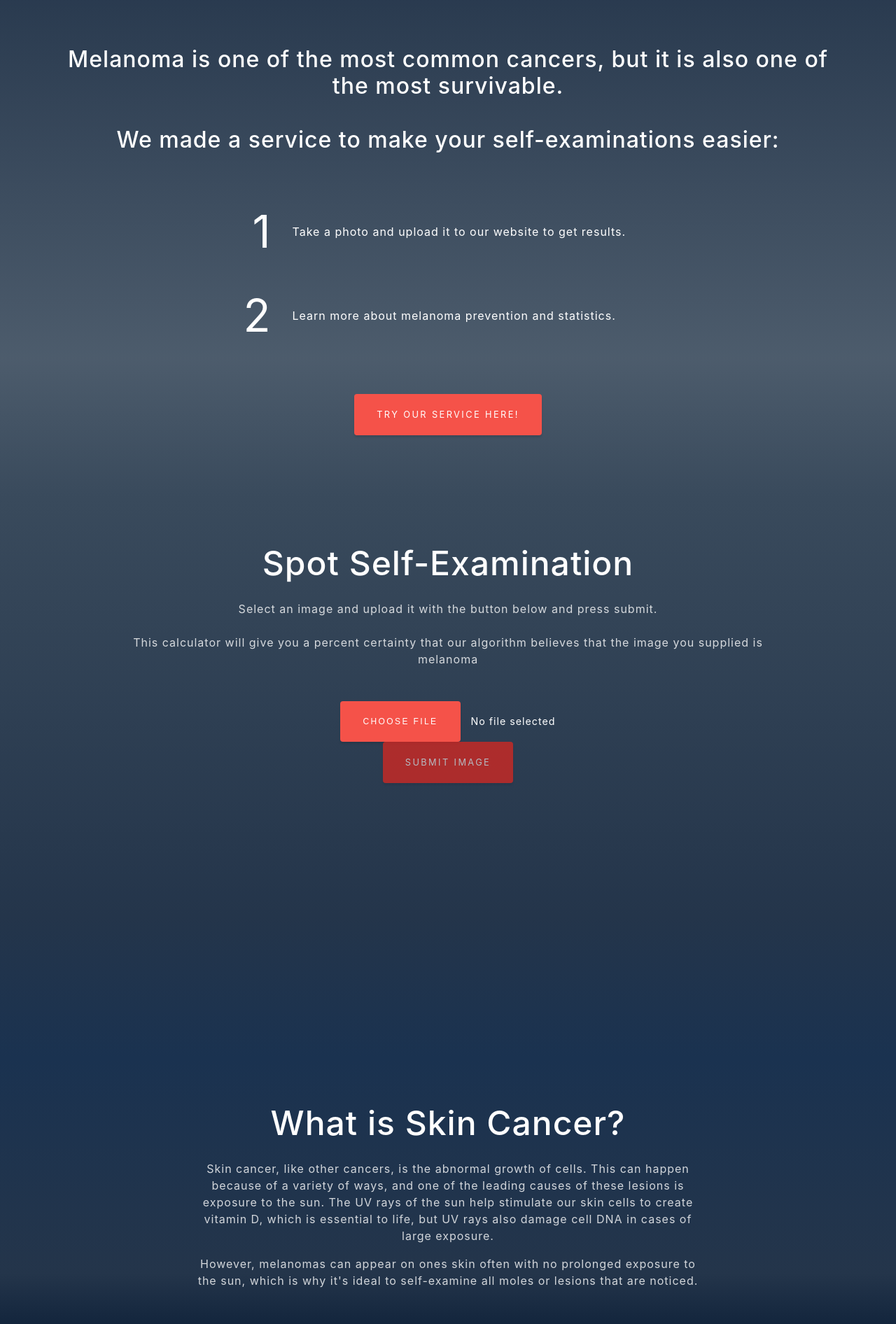
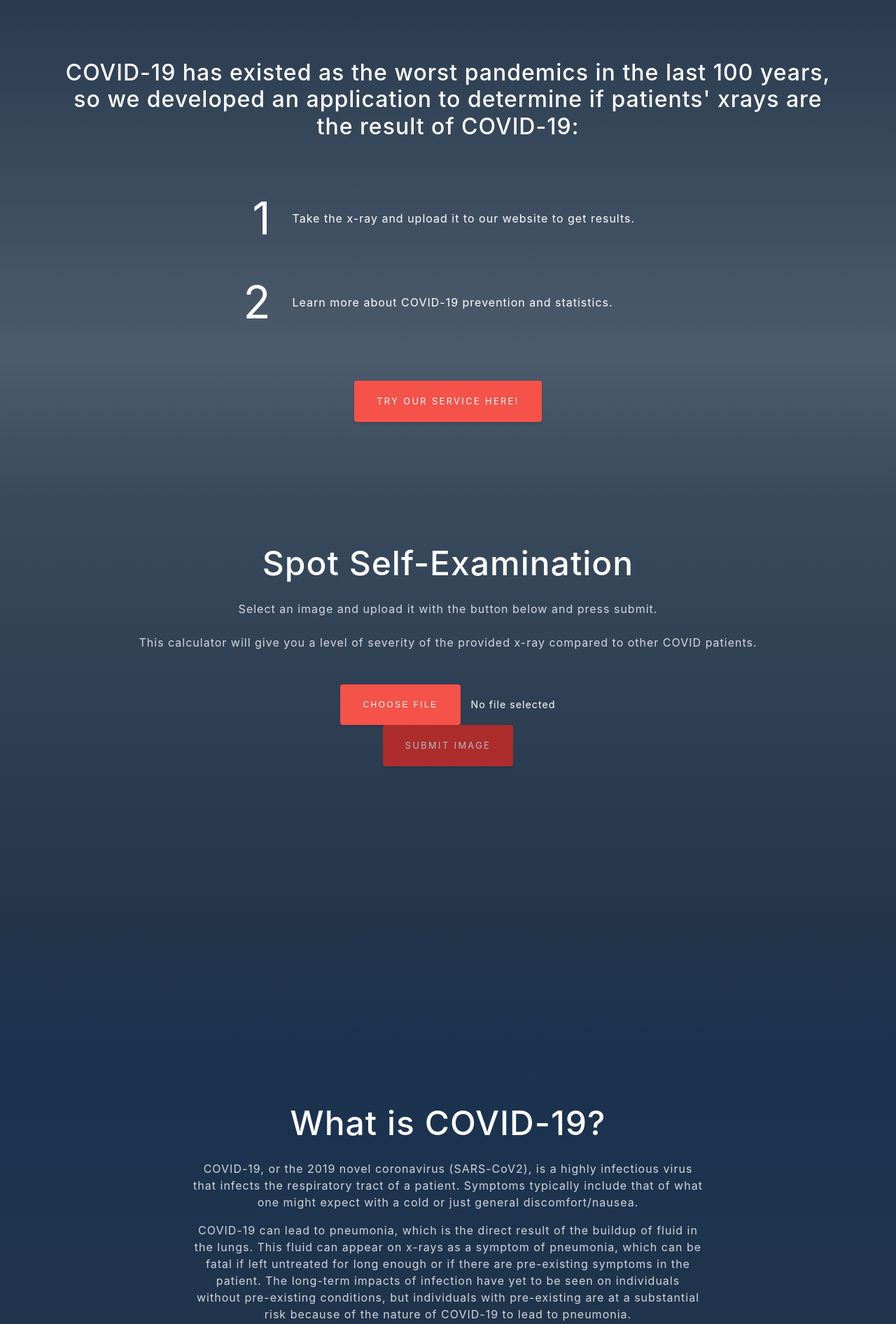
Before and after one commit to yu-eric/HackTheU2020, a Flask app: page / in a window 1280 px wide. Shown: the part 88-1980 px from the top of the page at 70% size. Run offline with Flask 2, Linux system fonts and the light colour scheme; some libraries are stand-ins or nearby versions.

Commit message:
Update site.html

```diff
--- a/templates/site.html
+++ b/templates/site.html
@@ -19,13 +19,13 @@
   <meta name="viewport" content="width=device-width, initial-scale=1, shrink-to-fit=no">
 
   <!-- Primary Meta Tags -->
-  <title>SkinCheck Cancer Self-Checking</title>
-  <meta name="title" content="SkinCheck Self-Checking">
+  <title>Covision x-ray checking</title>
+  <meta name="title" content="Covision x-ray verification">
   <meta name="description"
-        content="Skin cancer is one of the most common forms of cancers, but when detected quickly has a significantly higher survival rate.">
+        content="A simple chest x-ray can determine COVID-19.">
 
 
-  <title>SkinCheck Cancer Self-Checking</title>
+  <title>Covision x-ray verification</title>
 
 
 </head>
@@ -59,13 +59,12 @@
 <header class="home-section">
   <div id="home-container" class="container d-flex h-100 align-items-center">
     <div class="mx-auto text-center">
-      <h2 class="mx-auto mt"> Melanoma is one of the most common cancers, but it is also one of the most survivable.<br><br>
-        We made a service to make your self-examinations easier:
+      <h2 class="mx-auto mt">COVID-19 has existed as the worst pandemics in the last 100 years, so we developed an application to determine if patients' xrays are the result of COVID-19:
       </h2>
 
       <div class="row todo-row mt">
         <div class="col-1 todo-item">1</div>
-        <div class="col-9 col-sm-6"><p>Take a photo and upload it to our website to get results.</p></div>
+        <div class="col-9 col-sm-6"><p>Take the x-ray and upload it to our website to get results.</p></div>
       </div>
       <br>
       <div class="row todo-row">
@@ -73,7 +72,7 @@
           2
         </div>
         <div class="col-9 col-sm-6">
-          <p>Learn more about melanoma prevention and statistics.</p>
+          <p>Learn more about COVID-19 prevention and statistics.</p>
         </div>
       </div>
       <a href="#Try" class="btn-primary btn js-scroll-trigger">Try our service here!</a>
@@ -93,8 +92,7 @@
       <div class="col-lg-10 mx-auto">
         <h2 class="text-white mb-4 section-title">Spot Self-Examination</h2>
         <p class="text-white-80">Select an image and upload it with the button below and press submit.</p>
-        <p class="text-white-80">This calculator will give you a percent certainty that
-          our algorithm believes that the image you supplied is melanoma</p>
+        <p class="text-white-80">This calculator will give you a level of severity of the provided x-ray compared to other COVID patients.</p>
       </div>
     </div>
 
@@ -147,16 +145,26 @@
     <div class="container">
       <div class="row" id="about-title">
         <div class="col-lg-8 mx-auto">
-          <h2 class="text-white mb-4 text-center section-title">What is Skin Cancer?</h2>
-          <p class="text-white-80">Skin cancer, like other cancers, is the abnormal growth of cells.
-            This can happen because of a variety of ways, and one of the leading causes of these
-            lesions is exposure to the sun. The UV rays of the sun help stimulate our skin cells
-            to create vitamin D, which is essential to life, but UV rays also damage cell DNA in
-            cases of large exposure.
+          <h2 class="text-white mb-4 text-center section-title">What is COVID-19?</h2>
+          <p class="text-white-80">COVID-19, or the 2019 novel coronavirus (SARS-CoV2), is a highly infectious virus that infects the respiratory
+            tract of a patient. Symptoms typically include that of what one might expect with a cold or just general discomfort/nausea.
+          </p>
+
+          <p class="text-white-80">COVID-19 can lead to pneumonia, which is the direct result of the buildup of fluid in the lungs.
+            This fluid can appear on x-rays as a symptom of pneumonia, which can be fatal if left untreated for long enough or if there are
+            pre-existing symptoms in the patient. The long-term impacts of infection have yet to be seen on individuals without pre-existing conditions,
+            but individuals with pre-existing are at a substantial risk because of the nature of COVID-19 to lead to pneumonia.
           </p>
           <p class="text-white-80">
-            However, melanomas can appear on ones skin often with no prolonged exposure to the sun,
-            which is why it's ideal to self-examine all moles or lesions that are noticed.
+            The best thing an individual can do at the moment is to perform social distancing (i.g. keeping physical distance to a radius of 6 feet)
+            and wear a mask in public spaces. Gatherings should be limited to as few as possible as well to limit the exposure to other individuals.
+          </p>
+
+          <p class="text-white-80">
+            Without these preventative measures and given the infection rate of COVID-19, after 10 generations of infections,
+            an individual would have been at least in part responsible to over 50,000 infections,
+            compared to the flu's 20. This was roughly calculated using the COVID-19 infection rate of 3 per person
+            and the influenza infection rate of 1.4 per person.
           </p>
           <p></p>
         </div>
@@ -168,15 +176,20 @@
   <div class="container">
     <div class="row" id="about-title">
       <div class="col-lg-8 mx-auto">
-        <h2 class="text-white mb-4 text-center section-title">About Skin Cancer Detection</h2>
-        <p class="text-white-80">In order to accurately pinpoint malignant and benign growths, SkinCheck
+        <h2 class="text-white mb-4 text-center section-title">About COVID-19 x-ray verification</h2>
+        <p class="text-white-80">In order to accurately pinpoint malignant and benign growths, Covision
           uses a reinforcement machine learning (ML) algorithm. The role of computing in medicine has
           grown exponentially over the last few decades with the advent of more robust ML algorithms
-          leading to results such as the case of SkinCheck.
+          leading to results such as the case of Covision.
         </p>
         <p class="text-white-80">
-          By taking a dataset of thousands of malignant and benign growths taken by doctors, we are
-          able to have our algorithm distinguish with a range of certainty if a growth is cancerous.
+          By taking a dataset of thousands of x-rays taken by doctors, we are
+          able to have our algorithm distinguish with a range of certainty the given x-ray is a result of COVID-19.
+        </p>
+        <p class="text-white-80">
+          Most of the time, x-rays must be observed for greater periods of time in detail by practitioners in order to gauge the
+          severity of an infection, but a machine learning algorithm can cut this time down drastically to maximize the time
+          a patient is being treated.
         </p>
         <p></p>
 
@@ -186,24 +199,20 @@
           <div class="row about-content-row">
             <div class="col-md-6 col-sm-12 about-content-text">
               <h3 class="text-white mb-4" style="width:100%">Look at the Data</h3>
-              <p class="text-white mb-4">The dataset is publicly avaiable at the ISIC archive <a href="https://www.isic-archive.com/">here</a>.
+              <p class="text-white mb-4">The dataset is publicly avaiable at the ieee github page <a href="https://github.com/ieee8023/covid-chestxray-dataset>here</a>.
               </p>
             </div>
           </div>
         </div>
 
         <h2 class="text-white mb-4 text-center section-title">Our Process</h2>
-        <p class="text-white-80">After downloading the dataset, we had roughly 20,000 images that were not labelled
-          nor descriptive, which made it difficult for us to quickly discern which images were benign and which
-          images were malignant. To aid this problem, we used the supplied metadata of these images which
-          contained a field for benign or malignant and the Pandas data science library in python to parse and
-          rename all files such that they were identifiable with an ID number and by whether they were
-          malignant or benign.
-
+        <p class="text-white-80">After downloading the dataset, we had a wide number of images of different lung x-rays,
+                some of which were COVID-19, while others were bacterial or not infections at all. We labeled this data in
+                Google Cloud using the provided specifications.
         </p>
         <p class="text-white-80">
           From here, we were able to create a classification in Google Cloud's AutoML image classification platform to assist in
-          putting each image in computer "readable" form in order to create the model that helps you self exam!
+          putting each image in computer "readable" form in order to create the model that helps you determine if an image is COVID-19!
         </p>
         <p></p>
       </div>
```
